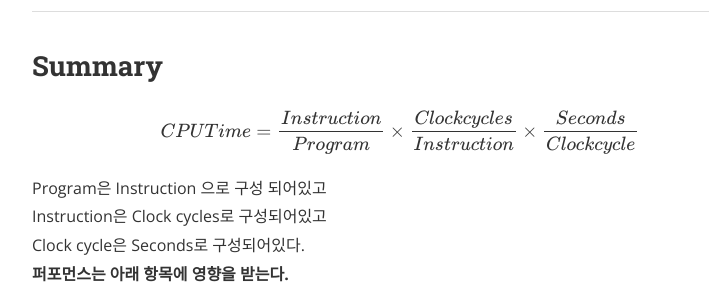
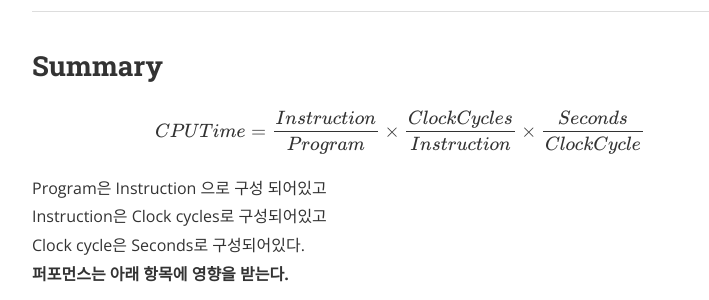
Before and after one commit to gomumu/blog, a Jekyll site: the page built from _posts/2019-09-07-computerArchitecture.markdown, in a window 1280 px wide and 900 px high, scrolled down 3987 px. Shown: the part 150-450 px from the top of the window, without its empty margins (240-949 px from the left). Built offline with Jekyll 4.4.1, drawn with Linux system fonts in a browser that asks for light colours; nearby versions of some CDN libraries; formulas are drawn with MathJax 3.

Commit message:
수식 잘못 표현되는 부분 수정

```diff
--- a/_posts/2019-09-07-computerArchitecture.markdown
+++ b/_posts/2019-09-07-computerArchitecture.markdown
@@ -153,7 +153,7 @@ sequences2 : ((1x4) + (2x1) + (3x1))/6 = 1.5<br>
 
 <h2 id="headings">Summary</h2>
 <p>
-$$ CPU Time = \frac{Instruction}{Program}\times\frac{Clock cycles}{Instruction}\times\frac{Seconds}{Clock cycle}$$
+$$ CPU Time = \frac{Instruction}{Program}\times\frac{ClockCycles}{Instruction}\times\frac{Seconds}{ClockCycle}$$
 Program은 Instruction 으로 구성 되어있고<br>
 Instruction은 Clock cycles로 구성되어있고<br>
 Clock cycle은 Seconds로 구성되어있다.<br>
```
